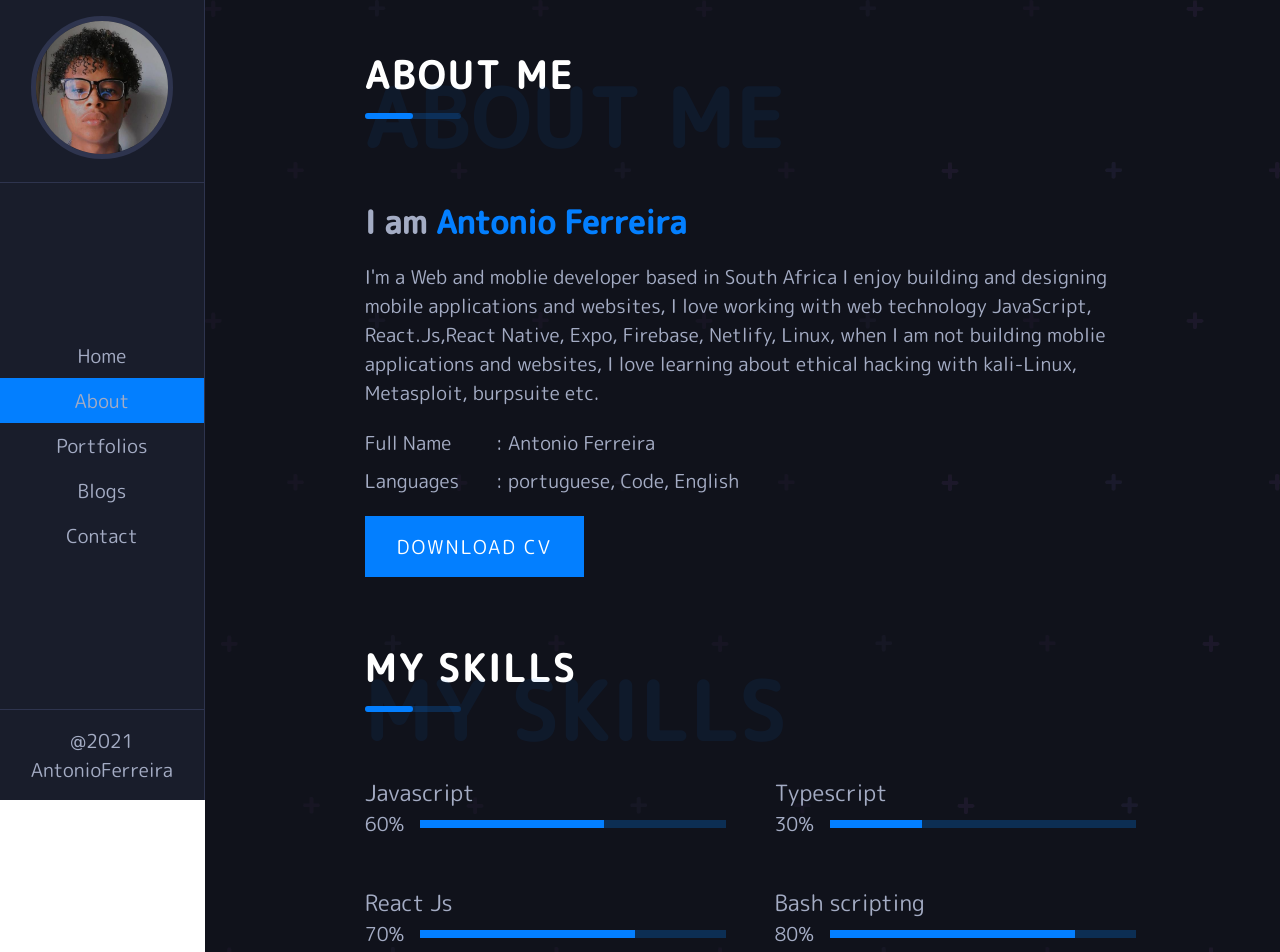
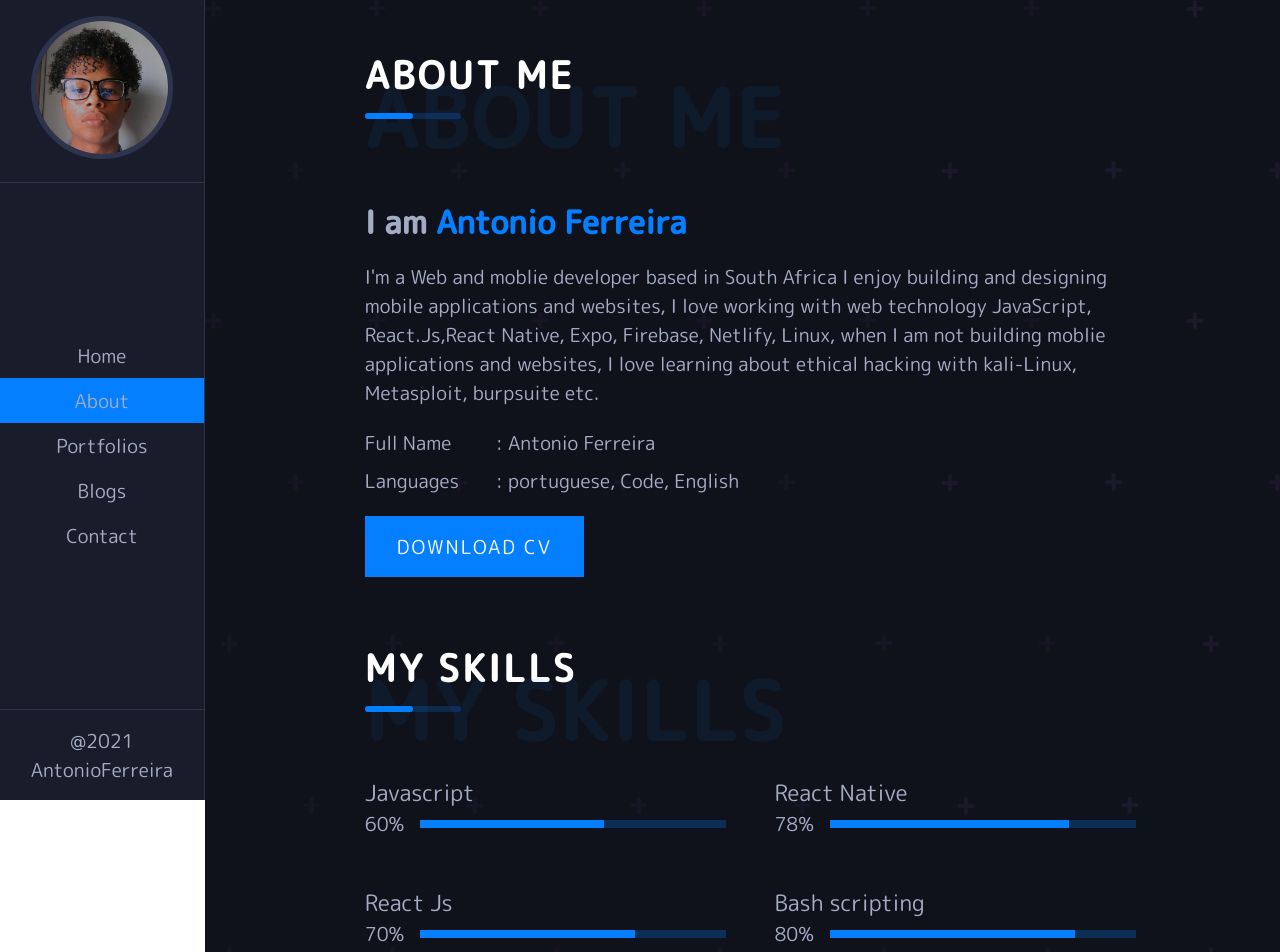
Before and after one commit to antonioferreiraSA/antonioferreira.me, a React (Create React App) app: page /about in a window 1280 px wide. Shown: the top 952 px of the page. Built offline with nearby package versions, Linux system fonts and the light colour scheme.

Commit message:
changing coding lang

```diff
--- a/public/index.html
+++ b/public/index.html
@@ -26,7 +26,7 @@
       work correctly both with client-side routing and a non-root public URL.
       Learn how to configure a non-root public URL by running `npm run build`.
     -->
-    <title>React App</title>
+    <title>AntonioFerreira</title>
   </head>
   <body>
     <noscript>You need to enable JavaScript to run this app.</noscript>
--- a/src/Pages/AboutPage.js
+++ b/src/Pages/AboutPage.js
@@ -15,7 +15,7 @@ function AboutPage() {
             <Tittle title={'My Skills'} span={'My Skills'} />
             <div className="skillsContainer">
                 <SkillsSection skill={'Javascript'} progress={'60%'} width={'60%'} />
-                <SkillsSection skill={'Typescript'} progress={'30%'} width={'30%'} />
+                <SkillsSection skill={'React Native'} progress={'78%'} width={'78%'} />
                 <SkillsSection skill={'React Js'} progress={'70%'} width={'70%'} />
                 <SkillsSection skill={'Bash scripting'} progress={'80%'} width={'80%'} />
                 <SkillsSection skill={'HTML/CSS'} progress={'88%'} width={'88%'} />
```
Also changed, not shown: 1 other file (tests, documents, lock files or other folders).
